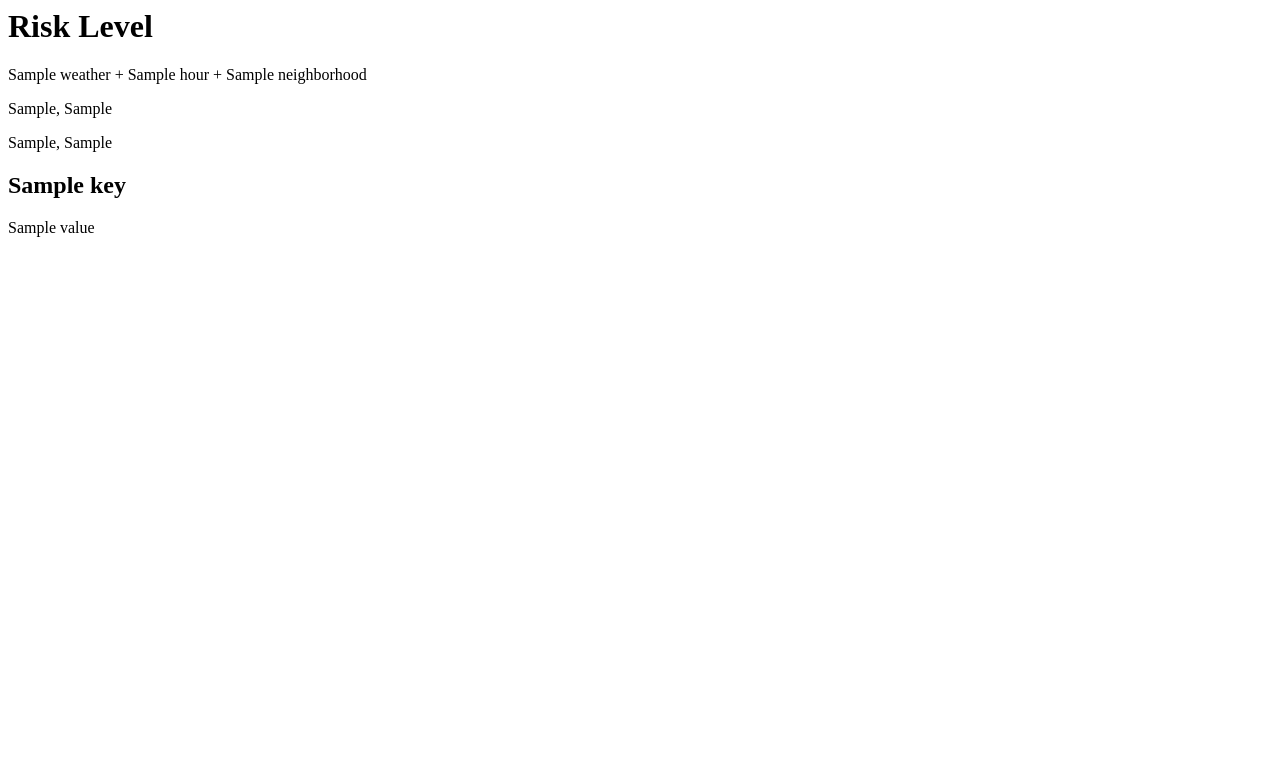
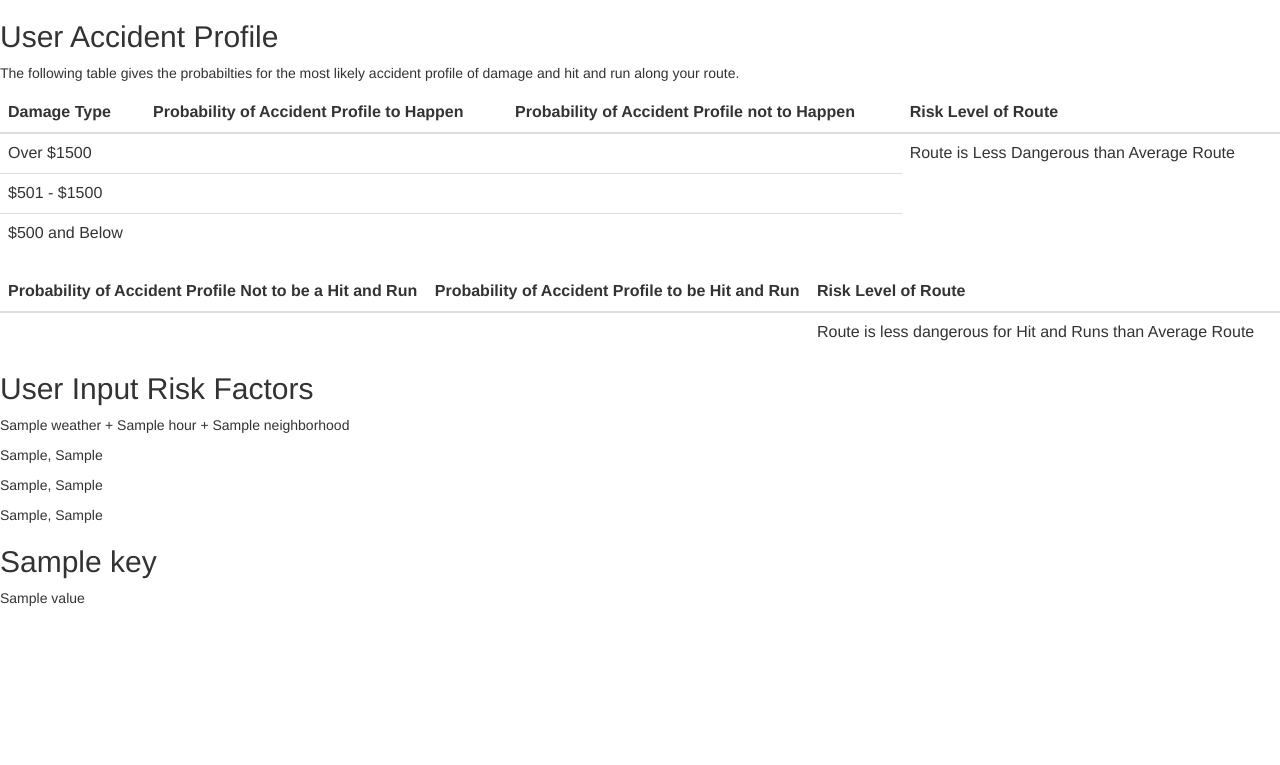
Before and after one commit to PhysicsGlitch/chicago_accident_app, a Flask app: template templates/data.html in a window 1280 px wide. Shown: the top 765 px of the page. Before the commit the page ends 237 px from the top, so only its background shows below. Run offline with Flask 2, Linux system fonts and the light colour scheme; the template is opened without the code that fills it: most values are stand-ins (such as "Sample title", 1, 10 or a date in 2020); some libraries are stand-ins or nearby versions.

Commit message:
added data.html file

```diff
--- a/templates/data.html
+++ b/templates/data.html
@@ -1,12 +1,85 @@
 <html>
+    <meta charset="UTF-8">
+    <meta name="viewport" content="width=device-width, initial-scale=1.0">
+    <meta http-equiv="X-UA-Compatible" content="ie=edge">
+    <title>Chicago Traffic Accidents</title>
+    <link rel="stylesheet" href="static/css/style.css">
+    <link rel="stylesheet" href="https://maxcdn.bootstrapcdn.com/bootstrap/3.3.7/css/bootstrap.min.css">
+    <script src="https://code.jquery.com/jquery-3.5.1.slim.min.js" integrity="sha384-DfXdz2htPH0lsSSs5nCTpuj/zy4C+OGpamoFVy38MVBnE+IbbVYUew+OrCXaRkfj" crossorigin="anonymous"></script>
+    <script src="https://cdn.jsdelivr.net/npm/popper.js@1.16.1/dist/umd/popper.min.js" integrity="sha384-9/reFTGAW83EW2RDu2S0VKaIzap3H66lZH81PoYlFhbGU+6BZp6G7niu735Sk7lN" crossorigin="anonymous"></script>
+    <script src="https://stackpath.bootstrapcdn.com/bootstrap/4.5.2/js/bootstrap.min.js" integrity="sha384-B4gt1jrGC7Jh4AgTPSdUtOBvfO8shuf57BaghqFfPlYxofvL8/KUEfYiJOMMV+rV" crossorigin="anonymous"></script>
     <body>
-        <h1>Risk Level</h1>
+        <h2>User Accident Profile</h2>
+        <p>The following table gives the probabilties for the most likely accident profile of damage and hit and run along your route.
+        </p>
+        <table class="table table-hover">
+            <thead>
+                <tr>
+                    <th> Damage Type</th>
+                    <th>Probability of Accident Profile to Happen</th>
+                    <th>Probability of Accident Profile not to Happen</th>
+                    <th>Risk Level of Route</th>
+                  </tr>
+            </thead>
+            <tr class="table-primary">
+            <tbody>
+            <tr>
+              <td>Over $1500</td>
+              <td>{{((damage[0][0,0]+damage[0][1,0])/2)|round(3)}}</td>
+              <td>{{((damage[0][0,1]+damage[0][1,1])/2)|round(3)}}</td>
+                    {% if ((damage[0][0,0]+damage[0][1,0])/2) > 0.8 %}
+                        <td>Route is More Dangerous than Average Route</td>
+                    {% else %}
+                        <td>Route is Less Dangerous than Average Route</td>
+                    {% endif %}
+            </tr>
+            <tr>
+              <td>$501 - $1500</td>
+              <td>{{((damage[1][0,0]+damage[1][1,0])/2)|round(3)}}</td>
+              <td>{{((damage[1][0,1]+damage[1][1,1])/2)|round(3)}}</td>
+            </tr>
+            <tr>
+              <td>$500 and Below</td>
+              <td>{{((damage[2][0,0]+damage[2][1,0])/2)|round(3)}}</td>
+              <td>{{((damage[2][0,1]+damage[2][1,1])/2)|round(3)}}</td>
+            </tr>
+            </tbody>
+          </table>
+          <table class="table table-hover">
+            <thead>
+                <tr>
+                    <th>Probability of Accident Profile Not to be a Hit and Run</th>
+                    <th>Probability of Accident Profile to be Hit and Run</th>
+                    <th>Risk Level of Route</th>
+                  </tr>
+            </thead>
+            <tr class="table-primary">
+            <tbody>
+            <tr>
+                <td>{{((hit_n_run[0][0,0]+damage[0][1,0])/2)|round(3)}}</td>
+                <td>{{((hit_n_run[0][0,1]+damage[0][1,1])/2)|round(3)}}</td>
+                    {% if ((hit_n_run[0][0,0]+damage[0][1,0])/2) < 0.6 %}
+                        <td>Route is More Dangerous for Hit and Runs</td>
+                    {% else %}
+                        <td>Route is less dangerous for Hit and Runs than Average Route</td>
+                    {% endif %}
+              <td></td>
+            </tr>
+            </tbody>
+          </table>
+        <h2>User Input Risk Factors</h2>
         <p> {{form_data['Weather']}} + {{form_data['Hour']}} + {{form_data['Neighborhood']}}</p>
         <p> {{start_location}}, {{end_location}}</p>
         <p> {{start_lat}}, {{start_long}}</p>
+        <p> {{end_lat}}, {{end_long}}</p>
         {% for key,value in form_data.items() %}
         <h2> {{key}}</h2>
         <p> {{value}}</p>
         {% endfor %}
+
+
+        <script src="https://code.jquery.com/jquery-3.3.1.slim.min.js" integrity="sha384-q8i/X+965DzO0rT7abK41JStQIAqVgRVzpbzo5smXKp4YfRvH+8abtTE1Pi6jizo" crossorigin="anonymous"></script>
+        <script src="https://cdnjs.cloudflare.com/ajax/libs/popper.js/1.14.7/umd/popper.min.js" integrity="sha384-UO2eT0CpHqdSJQ6hJty5KVphtPhzWj9WO1clHTMGa3JDZwrnQq4sF86dIHNDz0W1" crossorigin="anonymous"></script>
+        <script src="https://stackpath.bootstrapcdn.com/bootstrap/4.3.1/js/bootstrap.min.js" integrity="sha384-JjSmVgyd0p3pXB1rRibZUAYoIIy6OrQ6VrjIEaFf/nJGzIxFDsf4x0xIM+B07jRM" crossorigin="anonymous"></script>
     </body>
 </html>
```
